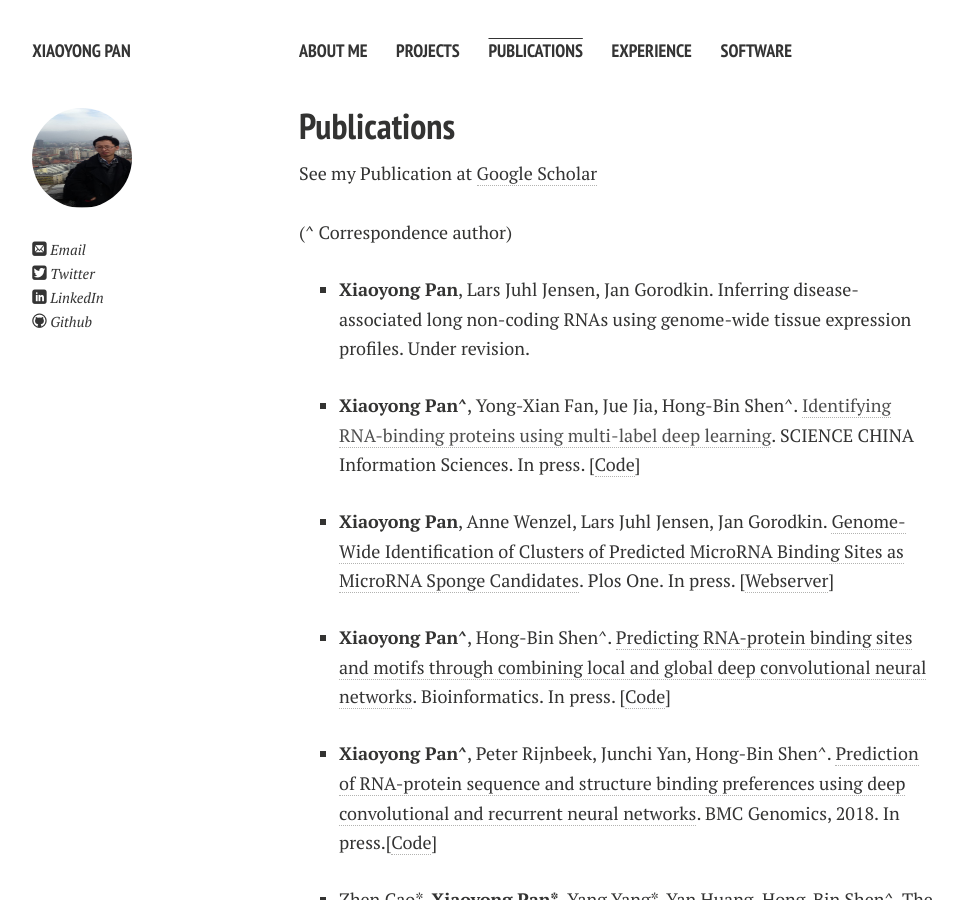
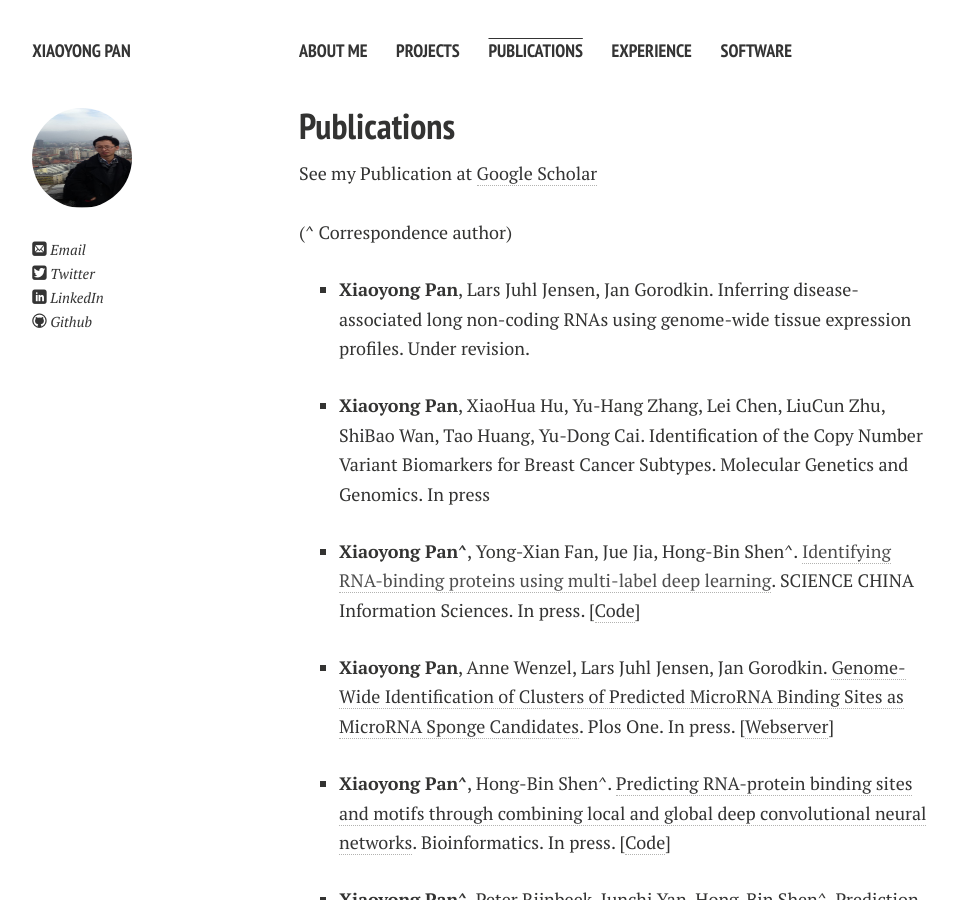
Before and after one commit to xypan1232/xypan1232.github.io, a Jekyll site: the page built from publications.md, in a window 1280 px wide and 900 px high. Shown: the whole window, without its empty margins (21-983 px from the left). Built offline with Jekyll 4.4.1, drawn with Linux system fonts in a browser that asks for light colours; nearby versions of some CDN libraries; Markdown is read by kramdown in place of the engine named in the settings.

Commit message:
Update publications.md

```diff
--- a/publications.md
+++ b/publications.md
@@ -12,6 +12,10 @@ See my Publication at <a href="https://scholar.google.com/citations?hl=en&user=Y
 <ul>
 <li>
     <p><b>Xiaoyong Pan</b>, Lars Juhl Jensen, Jan Gorodkin. Inferring disease-associated long non-coding RNAs using genome-wide tissue expression profiles. Under revision. </p>
+  </li>
+
+<li>
+    <p><b>Xiaoyong Pan</b>, XiaoHua Hu, Yu-Hang Zhang, Lei Chen, LiuCun Zhu, ShiBao Wan, Tao Huang, Yu-Dong Cai. Identification of the Copy Number Variant Biomarkers for Breast Cancer Subtypes. Molecular Genetics and Genomics. In press </p>
   </li>
 
  <li>
```
